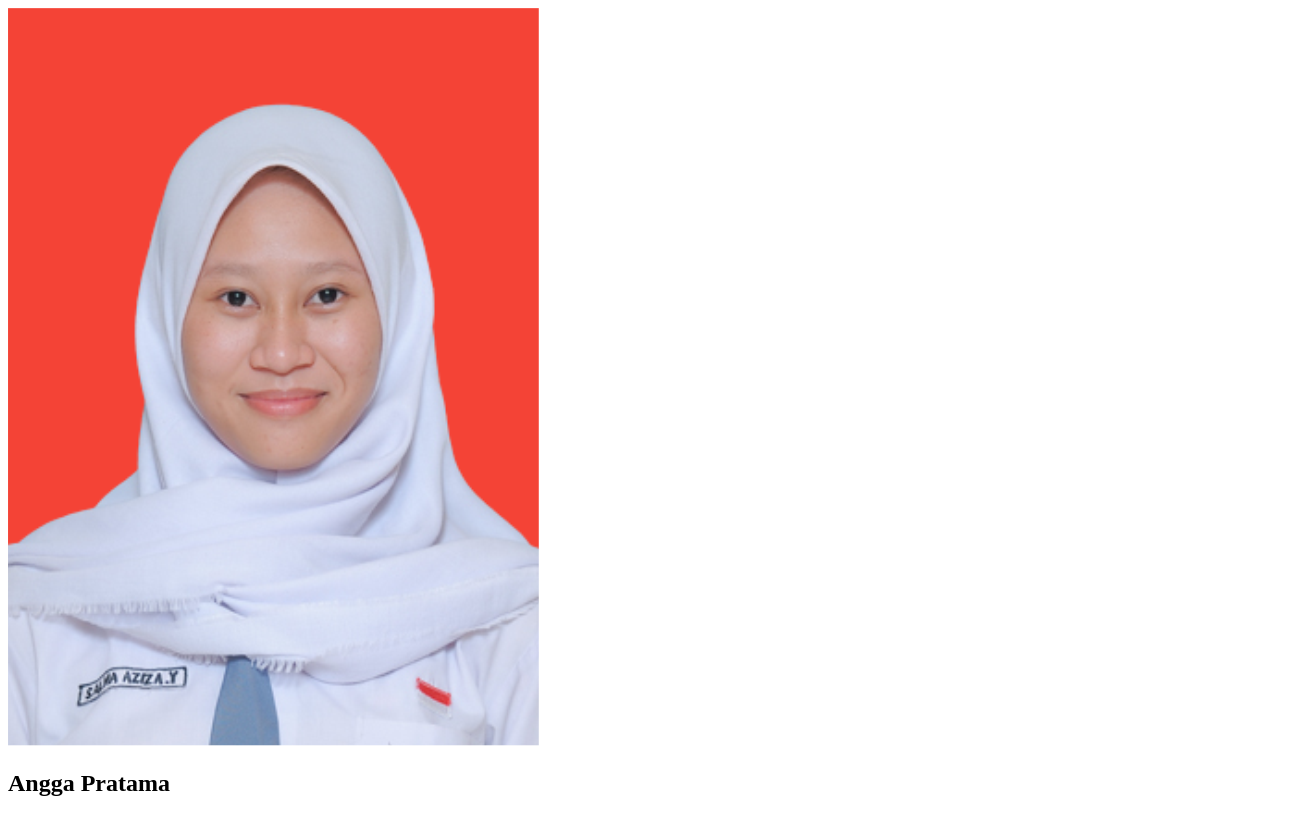
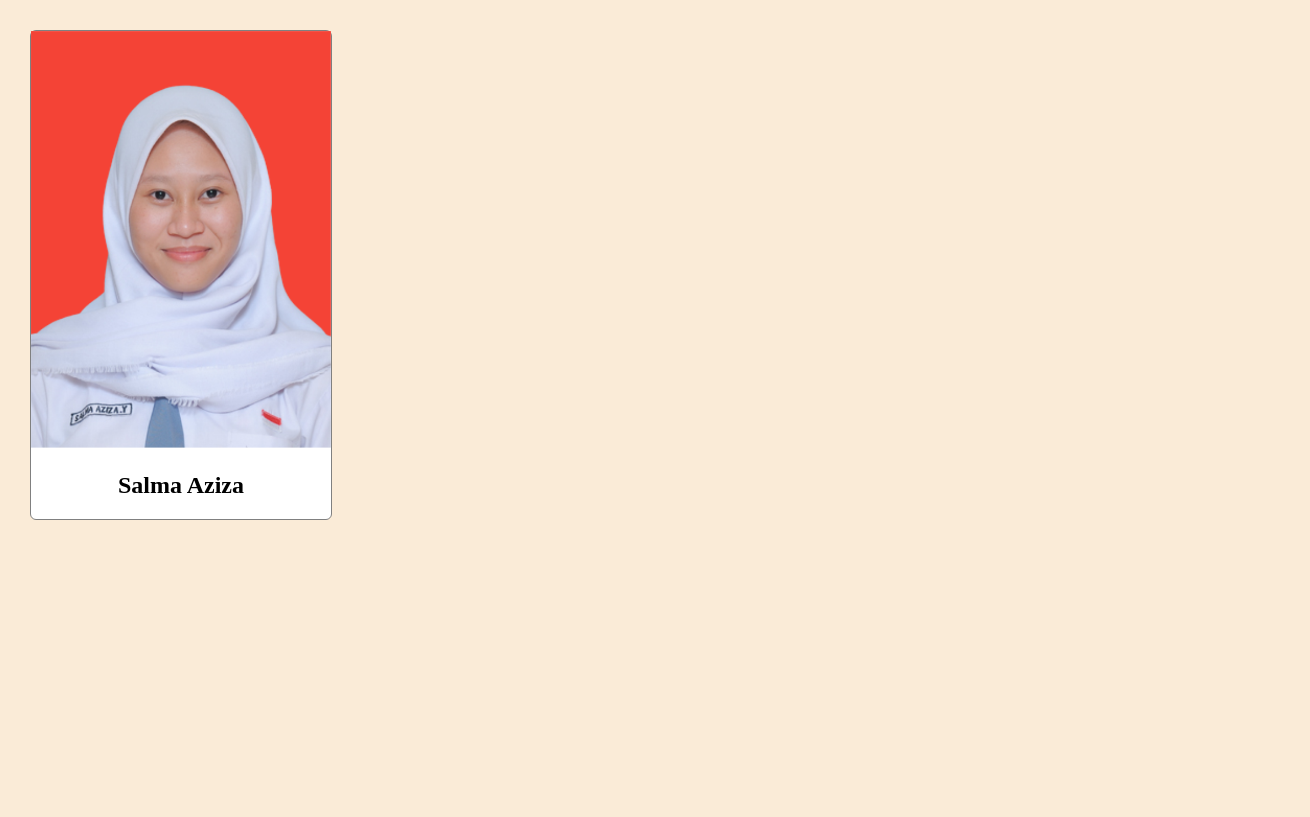
Before and after one commit to dickymuhr/my-repo-from-remote, a plain HTML site: page index.html in a window 1280 px wide. Shown: the whole page, 1310 px wide, since content can reach past the window. Drawn offline with Linux system fonts and the light colour scheme.

Commit message:
added initial style.css to style profile

```diff
--- a/index.html
+++ b/index.html
@@ -1,12 +1,12 @@
 <!DOCTYPE html>
 <html>
     <head>
-
+        <link rel="stylesheet" href="style.css">
     </head>
     <body>
         <div id="profile-container">
             <img id="profile-image" src="images/salmaaziza.png" alt="profile image" />
-            <h2 id="profile-name">Angga Pratama</h2>
+            <h2 id="profile-name">Salma Aziza</h2>
         </div>
     </body>
 </html>
--- /dev/null
+++ b/style.css
@@ -0,0 +1,21 @@
+body {
+    width: 100%;
+    margin: 30px;
+    background-color: antiquewhite;
+ }
+
+ #profile-container{
+    max-width: 300px;
+    background-color: white;
+    border: 1px solid gray;
+    border-radius: 6px;
+ }
+
+ #profile-image{
+    width: 100%;
+    height: auto;
+ }
+
+ #profile-name{
+    text-align: center;
+ }
```
